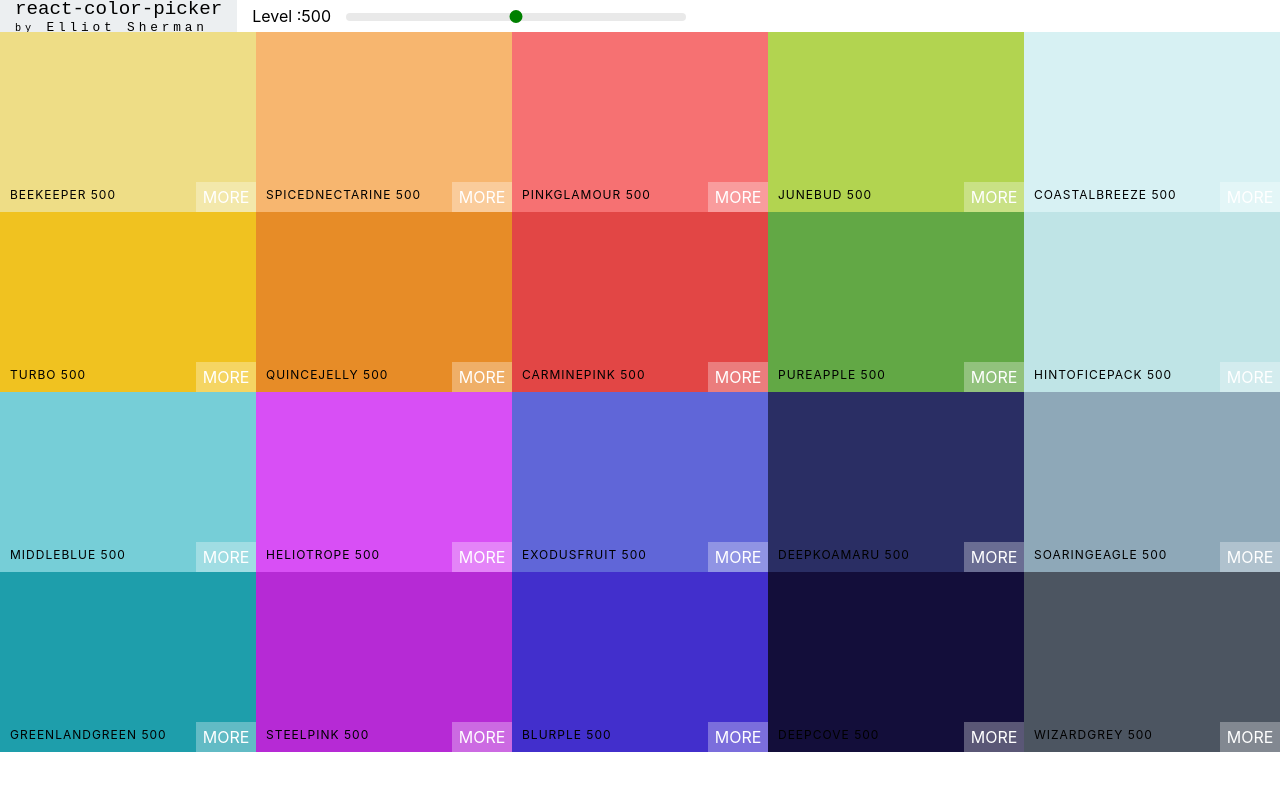
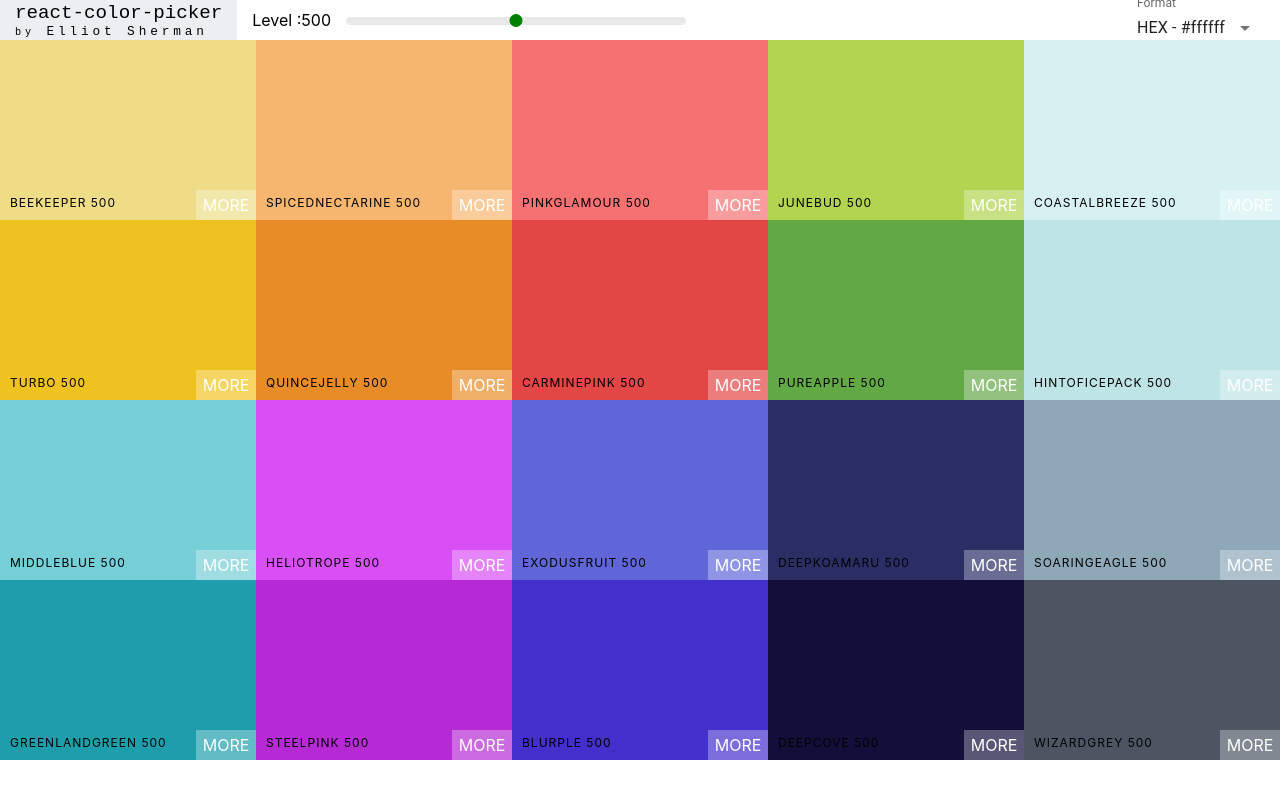
Before and after one commit to ElliotSherman/react-color-palettes-project, a React (Create React App) app: page / in a window 1280 px wide. Built offline with nearby package versions, Linux system fonts and the light colour scheme.

Commit message:
Add format selector

```diff
--- a/package.json
+++ b/package.json
@@ -3,6 +3,10 @@
   "version": "0.1.0",
   "private": true,
   "dependencies": {
+    "@emotion/react": "^11.7.1",
+    "@emotion/styled": "^11.6.0",
+    "@mui/icons-material": "^5.3.0",
+    "@mui/material": "^5.3.0",
     "@testing-library/jest-dom": "^5.16.1",
     "@testing-library/react": "^12.1.2",
     "@testing-library/user-event": "^13.5.0",
--- a/src/ColorBox.css
+++ b/src/ColorBox.css
@@ -6,7 +6,6 @@
     position: relative;
     cursor: pointer;
     margin-bottom: -4px;
-
 }
 
 .copy-button{
--- a/src/Navbar.css
+++ b/src/Navbar.css
@@ -1,3 +1,10 @@
+.Navbar{
+    display:flex;
+    flex-direction: row;
+    align-items:center;
+    justify-content: flex-start;
+    height: 5vh;
+}
 .slider{
     width: 340px;
     margin: 0 15px;
@@ -21,14 +28,9 @@
     height:13px ;
     margin-top:-3px ;
 }
-.Navbar{
-    display:flex;
-    flex-direction: row;
-    align-items:center;
-    justify-content: flex-start;
-}
+
 .logo{
-    height:4vh;
+    height: 100%;
     display: flex;
     flex-direction: column;
     justify-content: center;
@@ -51,3 +53,7 @@
     font-family: monospace;
     font-size: 0.8em;
 }
+.select-container{
+    margin-left: auto;
+    margin-right: 15px;
+}
--- a/src/Navbar.js
+++ b/src/Navbar.js
@@ -1,9 +1,14 @@
 import React from 'react';
 import 'rc-slider/assets/index.css';
-import Slider, { Range } from 'rc-slider';
+import Slider from 'rc-slider';
 import './Navbar.css'
+import InputLabel from '@mui/material/InputLabel';
+import MenuItem from '@mui/material/MenuItem';
+import FormControl from '@mui/material/FormControl';
+import Select from '@mui/material/Select';
 
-function Navbar({level , setLevel}) {
+
+export default function Navbar({level , setLevel , format , changeFormat}) {
 return (
     <header className='Navbar'>
         <div className='logo'>
@@ -22,8 +27,20 @@ return (
                 />
             </div>
         </div>
+        <div className='select-container'>
+        <FormControl variant="standard" sx={{ m: 1, minWidth: 120 }}>
+        <InputLabel id="demo-simple-select-standard-label">Format</InputLabel>
+        <Select
+          value={format}
+          label="Format"
+          onChange={changeFormat}
+        >
+          <MenuItem value='hex'>HEX - #ffffff</MenuItem>
+          <MenuItem value='rgb'>RGB - rgb(255,255,255)</MenuItem>
+          <MenuItem value='rgba'>RGBA - rgba(255,255,255,1.0)</MenuItem>
+        </Select>
+      </FormControl>
+        </div>
     </header>
     );
 }
-
-export default Navbar;
--- a/src/Palatte.js
+++ b/src/Palatte.js
@@ -7,19 +7,26 @@ import './Palette.css'
 
 export default function Palatte (props) {
     const {colors} = props.palette;
+    const [level ,setLevel] = useState(500);
+    const [format, setFormat] = useState('hex')
 
-        const [level ,setLevel] = useState(500);
+    const changeFormat = (e) => {
+        setFormat(e.target.value)
+    }
+
     const colorBoxes = colors[level].map(color => (
         <ColorBox
-            background={color.hex}
+        background={color[format]}
         name ={color.name}
         />
     ));
     return (
         <div className='Palette'>
             <Navbar
+                format={format}
                 level={level}
                 setLevel={setLevel}
+                changeFormat={changeFormat}
             />
             <div className='Palette-colors'>
                 {colorBoxes}
--- a/src/colorHelpers.js
+++ b/src/colorHelpers.js
@@ -21,7 +21,7 @@ function generatePalette(starterPalette){
                     rgb:chroma(scale[i]).css(),
                     rgba: chroma(scale[i])
                         .css()
-                        .replace("rgba","rgba")
+                        .replace("rgb","rgba")
                         .replace(")",",1.0)")
                 });
         }
```
Also changed, not shown: 1 other file (tests, documents, lock files or other folders). Lines whose indentation alone changed are shown as unchanged.
